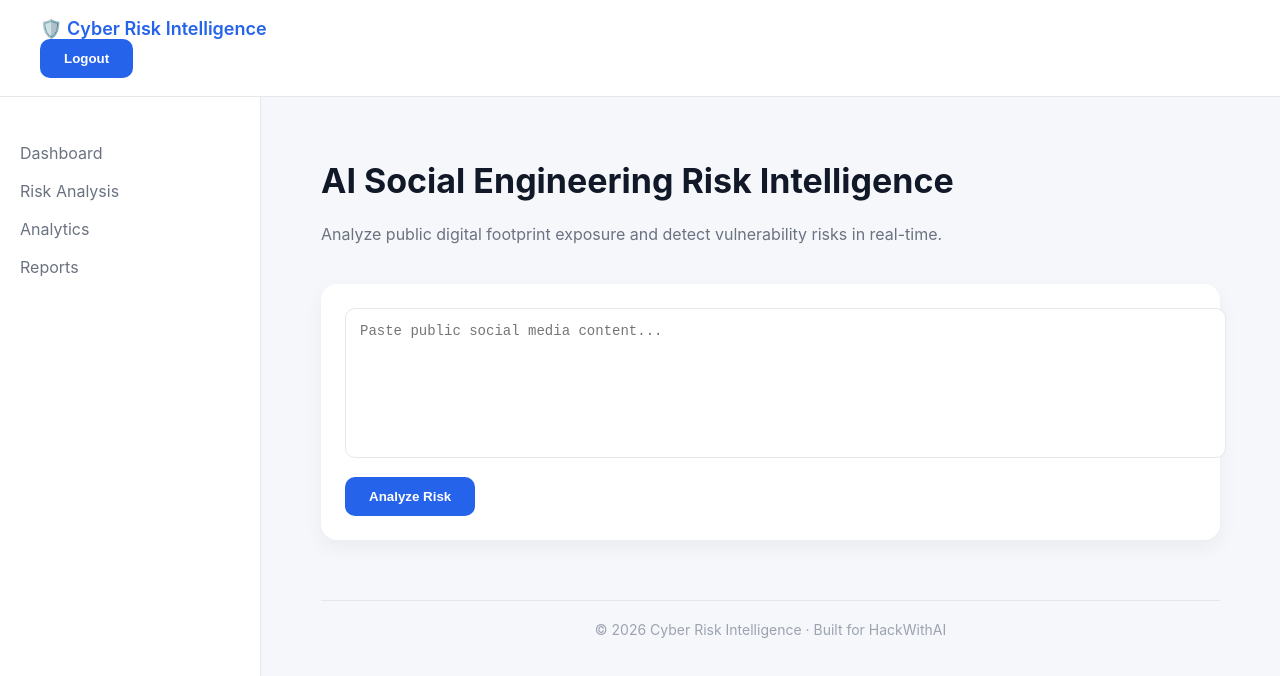
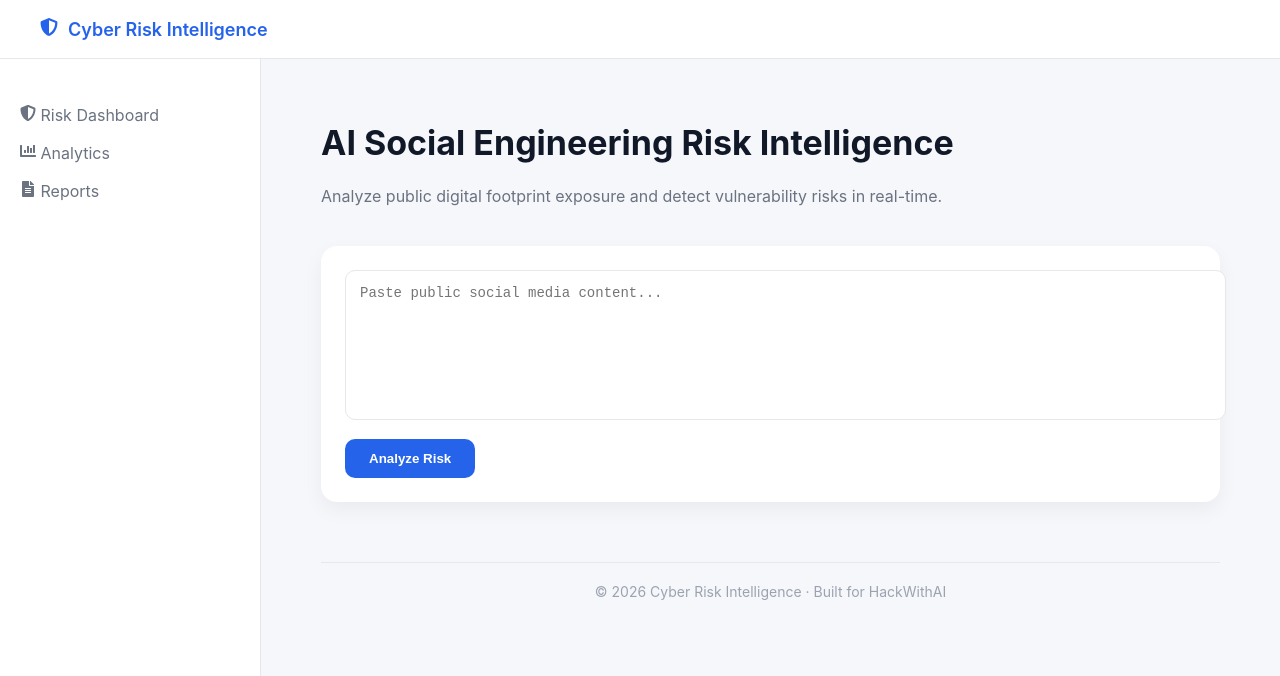
Before and after one commit to Valavoju/Social_Engineering_Risk_Scorer, a React (Create React App) app in the folder frontend/: page / in a window 1280 px wide. Shown: the top 676 px of the page. Built offline with nearby package versions, Linux system fonts and the light colour scheme.

Commit message:
app updated

```diff
--- a/frontend/package.json
+++ b/frontend/package.json
@@ -13,6 +13,7 @@
     "jspdf": "^4.2.0",
     "react": "^19.2.4",
     "react-dom": "^19.2.4",
+    "react-icons": "^5.5.0",
     "react-scripts": "5.0.1",
     "recharts": "^3.7.0",
     "web-vitals": "^2.1.4"
--- a/frontend/src/components/Navbar.js
+++ b/frontend/src/components/Navbar.js
@@ -1,21 +1,14 @@
 import React from "react";
-import { motion } from "framer-motion";
+import { FaShieldAlt } from "react-icons/fa";
 
 function Navbar() {
   return (
-    <motion.div
-      className="navbar"
-      initial={{ opacity: 0, y: -40 }}
-      animate={{ opacity: 1, y: 0 }}
-      transition={{ duration: 0.6 }}
-    >
+    <div className="navbar">
       <div className="logo">
-        🛡️ Cyber Risk Intelligence
+        <FaShieldAlt style={{ marginRight: "10px" }} />
+        Cyber Risk Intelligence
       </div>
-      <div className="nav-actions">
-        <button className="logout-btn">Logout</button>
-      </div>
-    </motion.div>
+    </div>
   );
 }
 
--- a/frontend/src/components/Sidebar.js
+++ b/frontend/src/components/Sidebar.js
@@ -1,13 +1,13 @@
 import React from "react";
+import { FaChartBar, FaShieldAlt, FaFileAlt } from "react-icons/fa";
 
 function Sidebar() {
   return (
     <div className="sidebar">
       <ul>
-        <li>Dashboard</li>
-        <li>Risk Analysis</li>
-        <li>Analytics</li>
-        <li>Reports</li>
+        <li><FaShieldAlt /> Risk Dashboard</li>
+        <li><FaChartBar /> Analytics</li>
+        <li><FaFileAlt /> Reports</li>
       </ul>
     </div>
   );
```
Also changed, not shown: frontend/src/components/RiskSummary.js (added, +20 -0 lines), frontend/src/services/api.js (added, +9 -0 lines), frontend/src/components/RiskFactors.js (added), frontend/src/components/VulnerableInsights.js (added), frontend/src/utils/riskHelpers.js (added), 2 other files (tests, documents, lock files or other folders).
